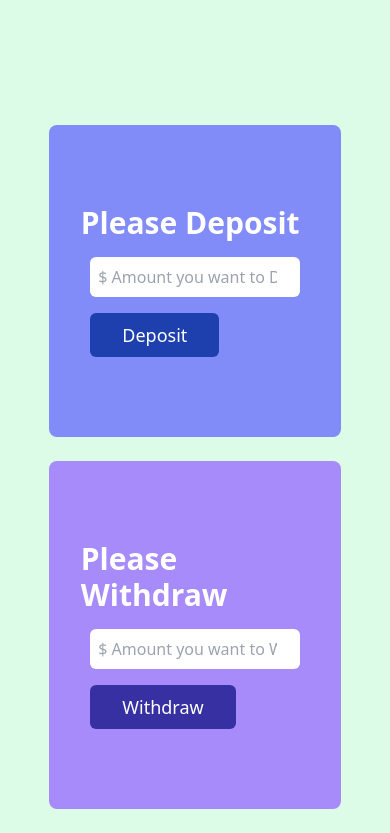
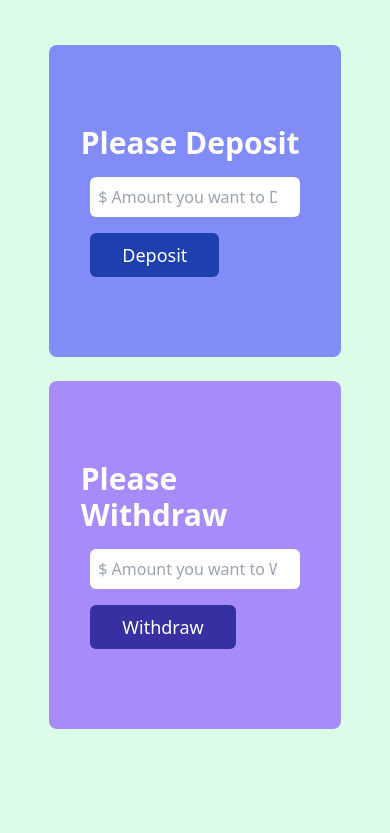
Before and after one commit to raian-shahrear/baap-er-bank, a plain HTML site: page onlineBanking.html in a window 390 px wide. Shown: the part 747-1580 px from the top of the page. After the commit the page ends 1500 px from the top, so only its background shows below. Drawn offline with nearby package versions, Linux system fonts and the light colour scheme.

Commit message:
fixed some issues

```diff
--- a/js/dipositWithdraw.js
+++ b/js/dipositWithdraw.js
@@ -33,7 +33,7 @@ document.getElementById('withdraw-btn').addEventListener('click', function(){
   const totalBalance = parseFloat(updateBalance.innerText);
 
   if(newWithdrawAmount >= 5){
-    if(newWithdrawAmount < totalBalance && (totalBalance-newWithdrawAmount) >= 5){
+    if(newWithdrawAmount < totalBalance && (totalBalance - newWithdrawAmount) >= 5){
       previousWithdraw.innerText = newWithdrawAmount + previousWithdrawAmount;
       updateBalance.innerText = totalBalance - newWithdrawAmount;
       withdrawInput.value = '';
--- a/onlineBanking.html
+++ b/onlineBanking.html
@@ -33,7 +33,7 @@
     </section>
 
 
-    <section class="mt-32 mb-6">
+    <section class="mt-12 md:mt-32 mb-6">
       <div class="grid grid-cols-1 md:grid-cols-2 gap-6">
         <div class="px-8 py-20 bg-indigo-400 rounded-lg">
           <h3 class="text-3xl font-semibold text-white">Please Deposit</h3>
```
